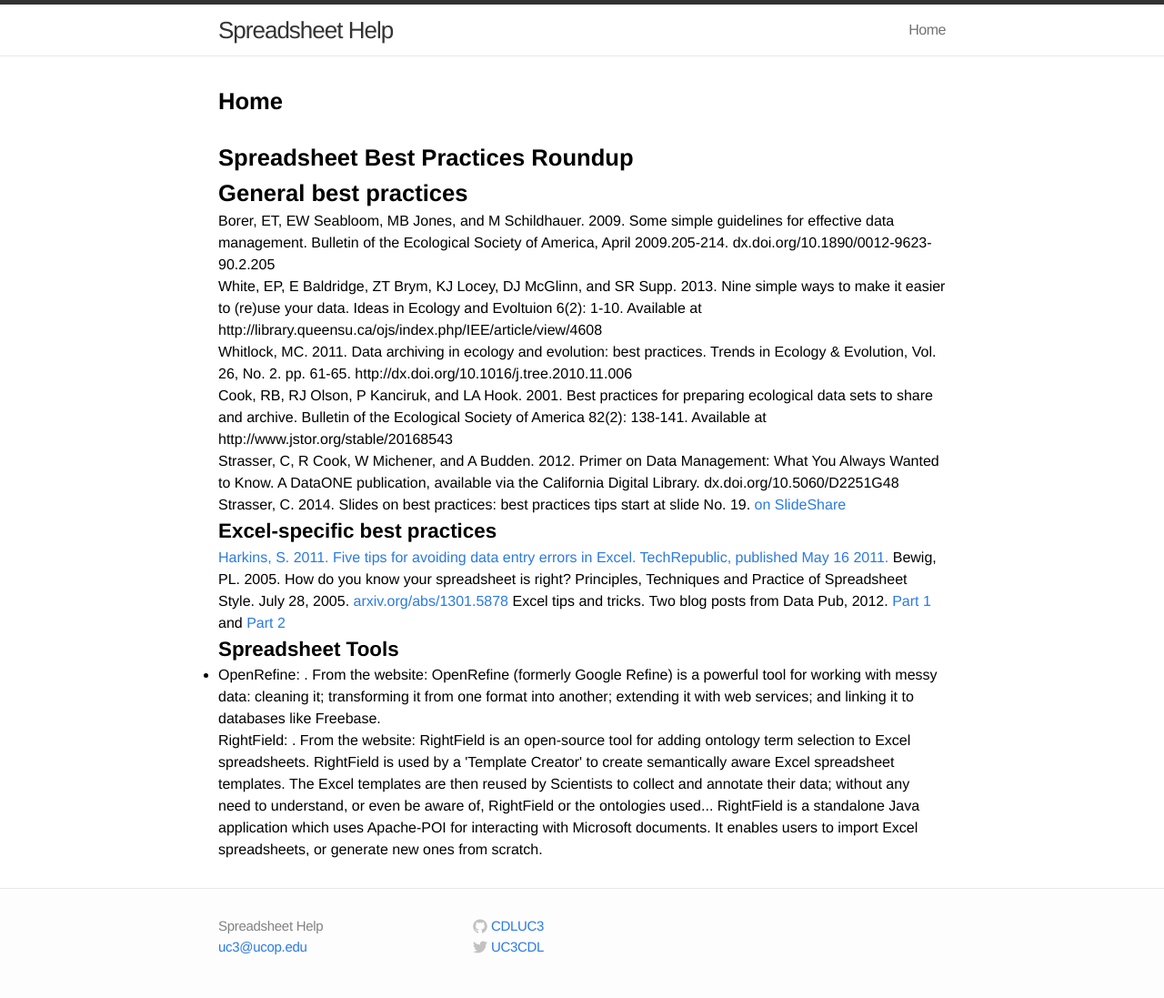
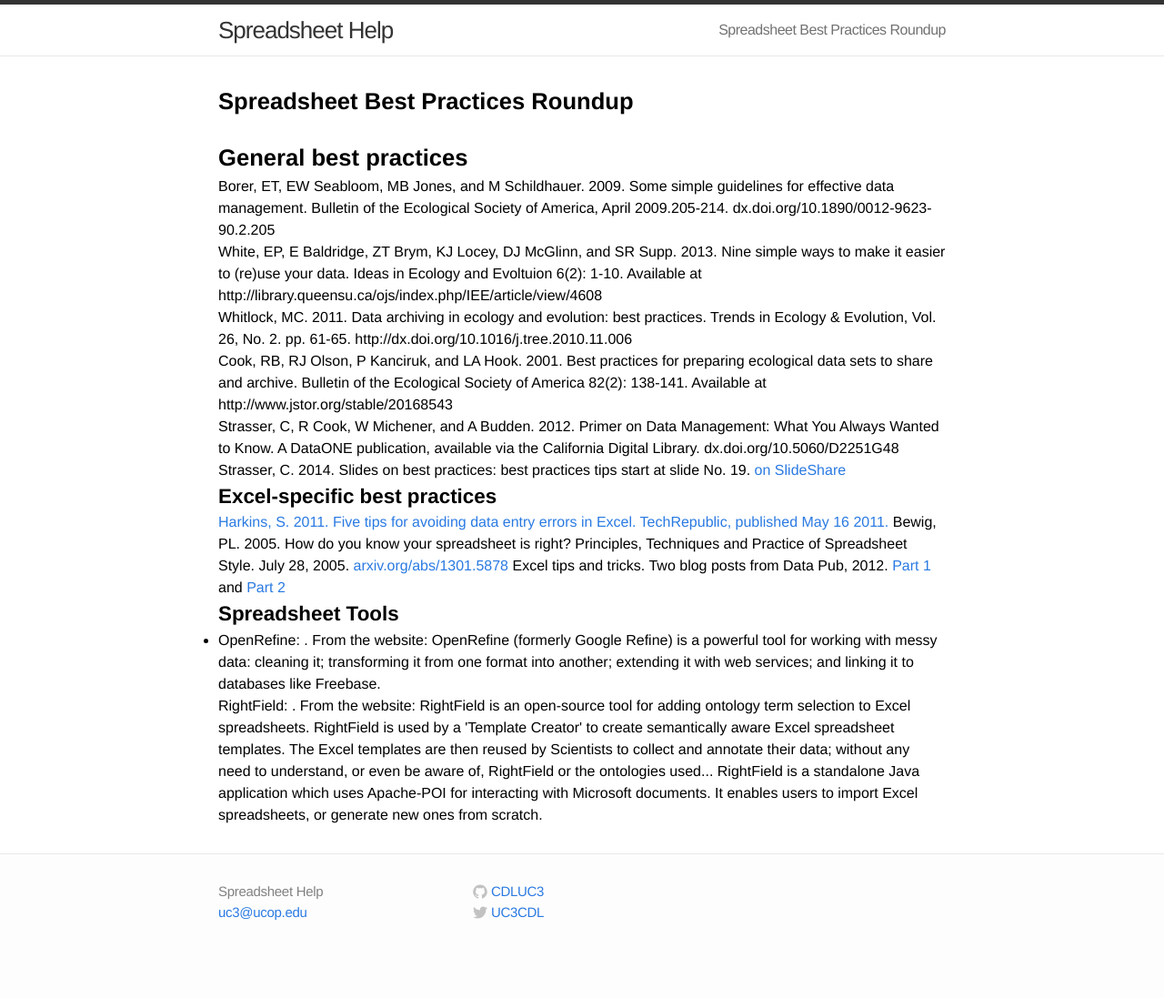
Before and after one commit to CDLUC3/spreadsheet-help, a Jekyll site: the page built from index.html, in a window 1280 px wide. Shown: the whole page at 91% size. Built offline with Jekyll 4.4.1, drawn with Linux system fonts in a browser that asks for light colours; Markdown is read by kramdown in place of the engine named in the settings.

Commit message:
fixing home page title problem

```diff
--- a/index.html
+++ b/index.html
@@ -1,11 +1,9 @@
 ---
 layout: default
-title: Home
+title: Spreadsheet Best Practices Roundup
 ---
 
 <br>
-
-<h1>Spreadsheet Best Practices Roundup</h1>
 
 <h1> General best practices</h2>
 
```
